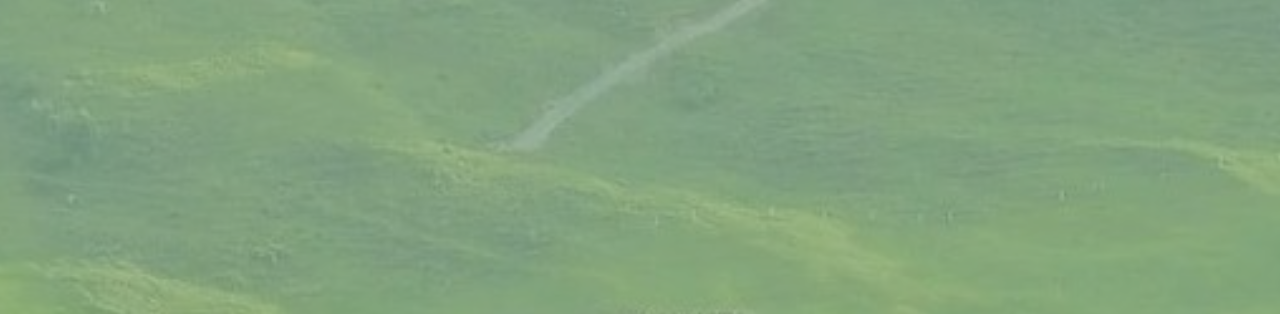
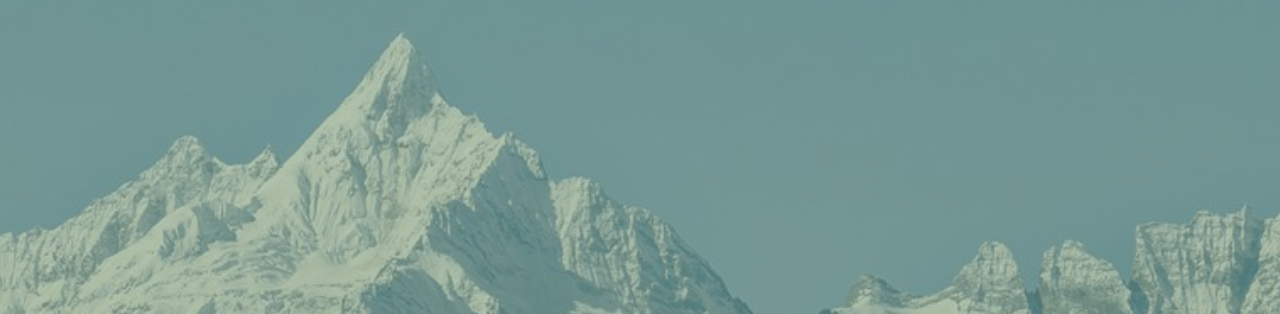
Before and after one commit to RidhoHariSanjaya/PortfolioRidho.github.io, a plain HTML site: page index.html in a window 1280 px wide. Shown: the part 81-395 px from the top of the page. Drawn offline with nearby package versions, Linux system fonts and the light colour scheme; some packages are replaced by stand-ins of ours; a script that the page names is missing.

Commit message:
Mengganti dan menambahkan foto baru ke folder

```diff
--- a/css/style.css
+++ b/css/style.css
@@ -106,7 +106,7 @@ button.humberger-menu > i.icon-close {
 
 /* Awal Hero */
 header {
-  background: url("img/bg.jpg");
+  background: url("img/bg-3.jpg");
   height: 100vh;
   background-position: center center;
   background-size: cover;
```
Also changed, not shown: css/img/bg 2.jpg (added), css/img/bg-3.jpg (added).
